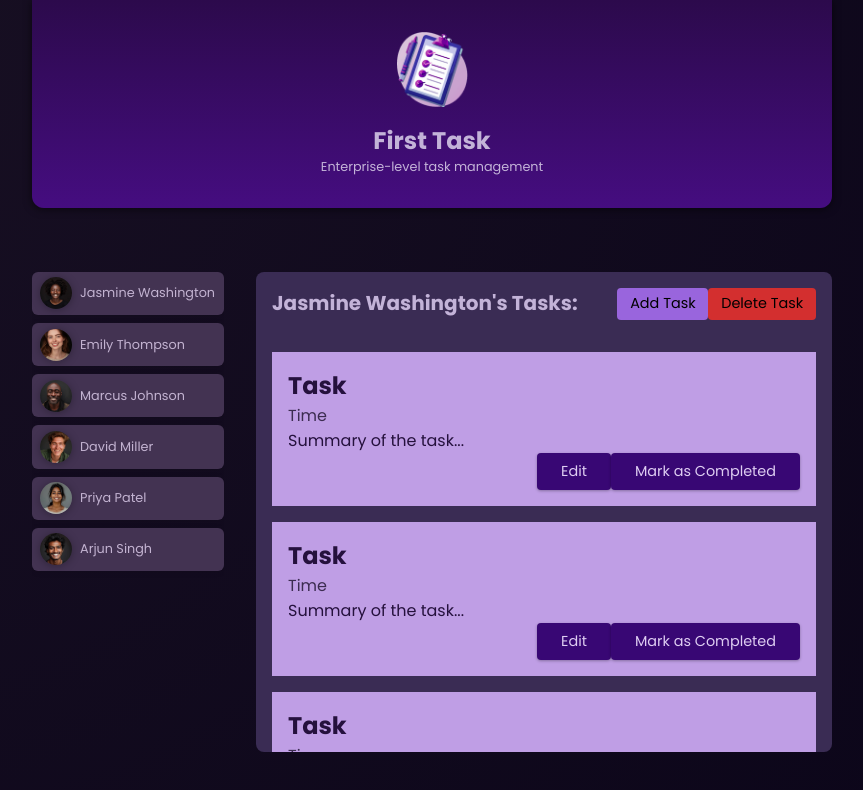
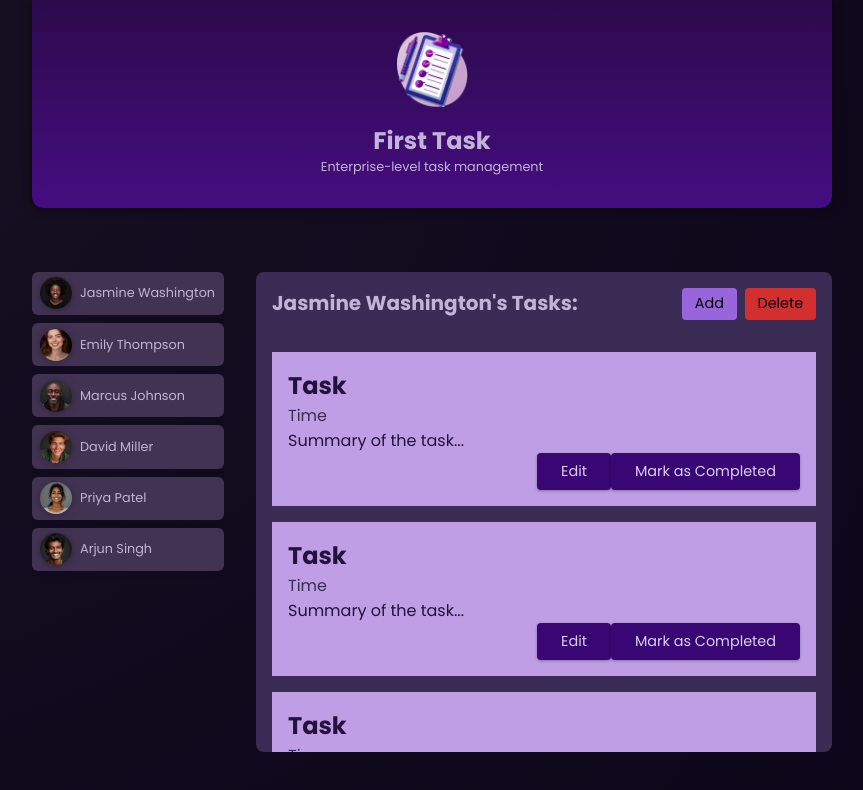
Before and after one commit to TROX25/Angular-app, an Angular app: page / in a window 1280 px wide. Both pictures are taken after a click on the button "Jasmine Washington". Shown: the top 790 px of the page, without its empty margins (208-1071 px from the left). Built offline with nearby package versions, Linux system fonts and the light colour scheme.

Commit message:
feat: simplify button labels in task menu for clarity

```diff
--- a/src/app/tasks/tasks.css
+++ b/src/app/tasks/tasks.css
@@ -31,6 +31,8 @@ h2 {
 menu {
   margin: 0;
   padding: 0;
+  display: flex;
+  gap: 0.5rem;
 }
 
 menu button {
@@ -41,6 +43,7 @@ menu button {
   border: none;
   padding: 0.35rem 0.8rem;
   font-size: 0.9rem;
+  flex: 1;
 }
 
 menu button:hover,
--- a/src/app/tasks/tasks.html
+++ b/src/app/tasks/tasks.html
@@ -2,8 +2,8 @@
     <header>
         <h2>{{ name() }}'s Tasks:</h2>
         <menu>
-            <button (click)="addTask()">Add Task</button>
-            <button (click)="deleteTask()" color="danger">Delete Task</button>
+            <button (click)="addTask()">Add</button>
+            <button (click)="deleteTask()" color="danger">Delete</button>
         </menu>
     </header>
     <ul>
```
